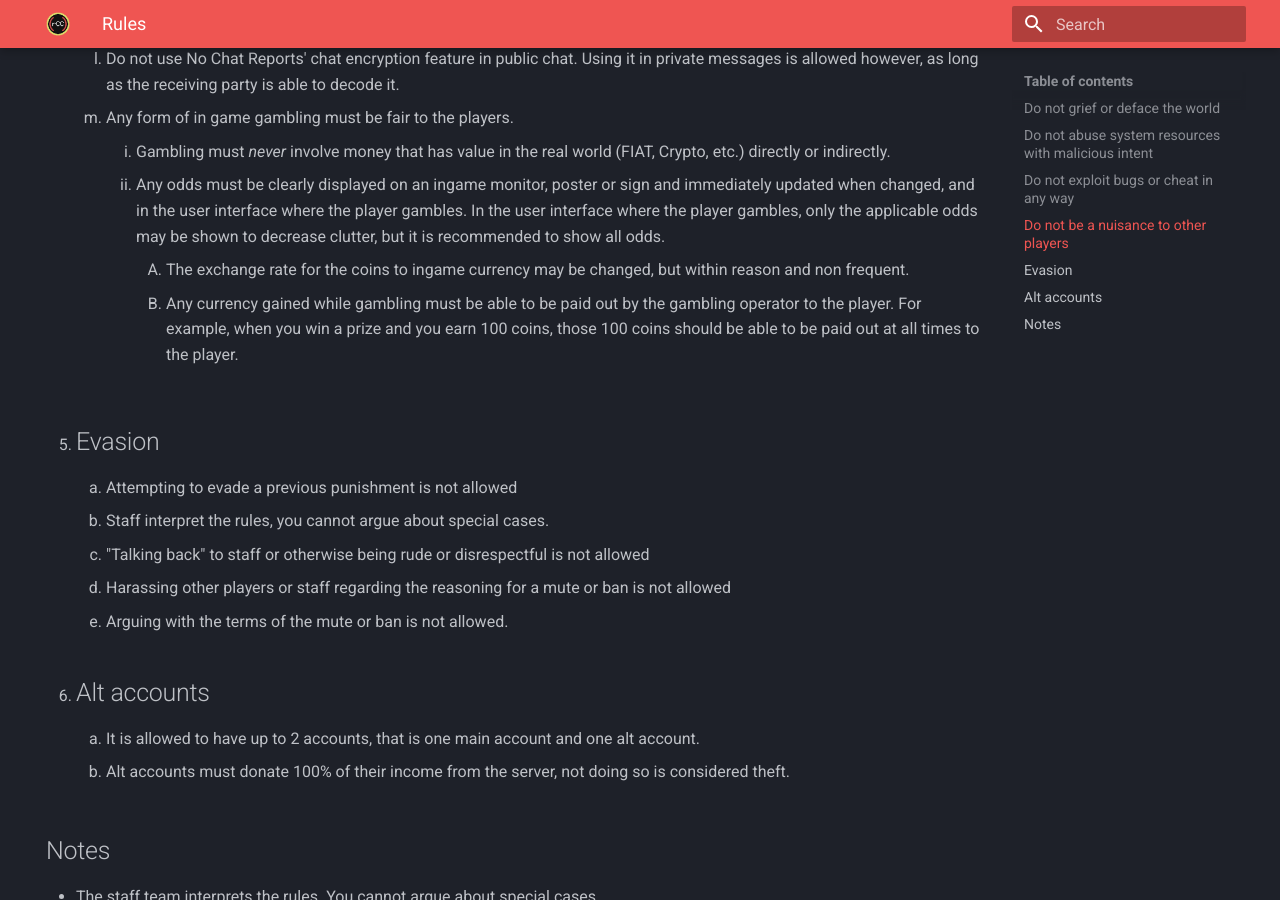
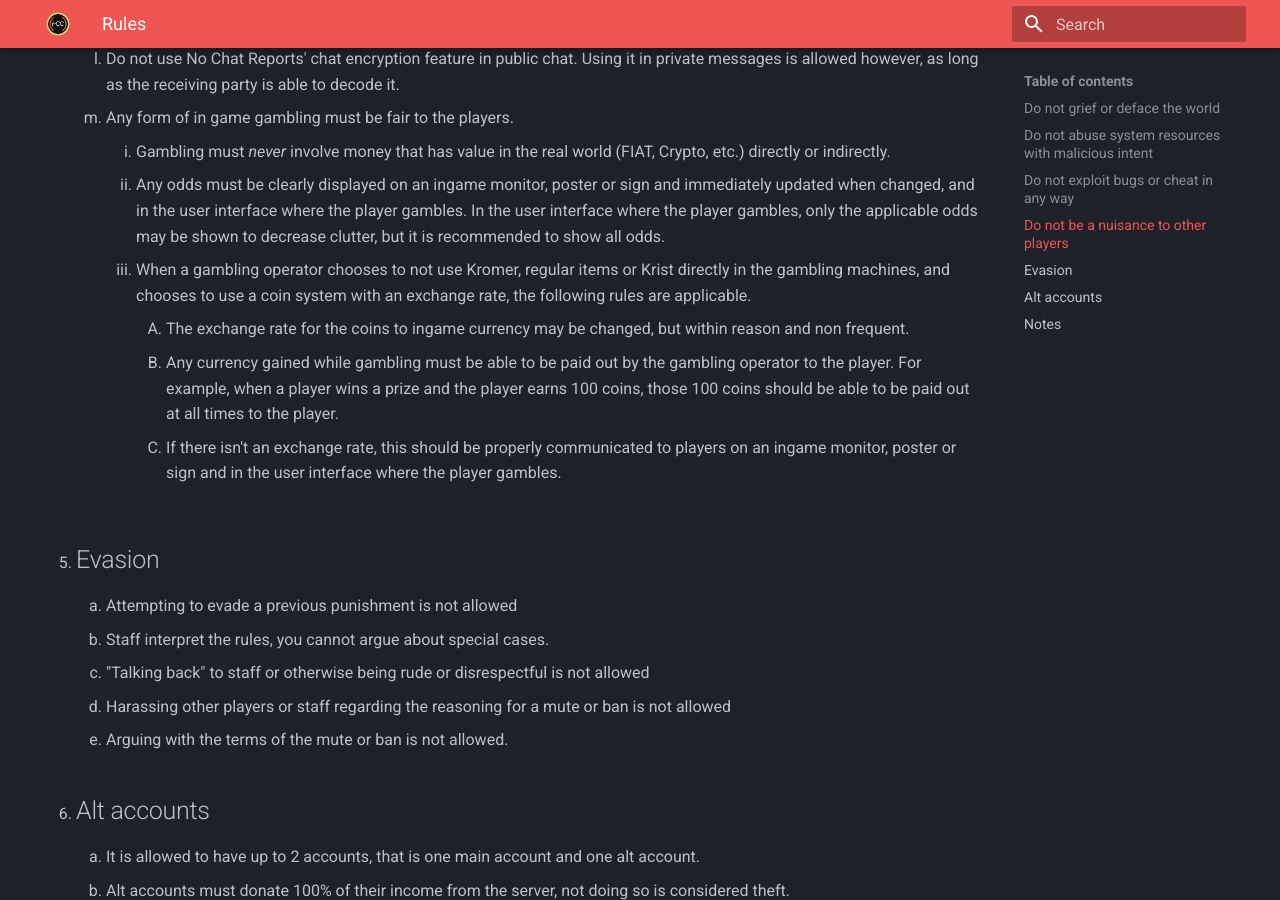
Before and after one commit to ReconnectedCC/docs, an MkDocs documentation site: the page built from docs/rules.md, in a window 1280 px wide and 900 px high, scrolled down 2182 px. Built offline with MkDocs 1.6.1 and Material for MkDocs 9.7.7, drawn with Linux system fonts in a browser that asks for light colours.

Commit message:
allow the lack of an exchange system if properly communicated

```diff
--- a/docs/rules.md
+++ b/docs/rules.md
@@ -52,8 +52,10 @@ hide:
     13. Any form of in game gambling must be fair to the players.
         1. Gambling must *never* involve money that has value in the real world (FIAT, Crypto, etc.) directly or indirectly.
         2. Any odds must be clearly displayed on an ingame monitor, poster or sign and immediately updated when changed, and in the user interface where the player gambles. In the user interface where the player gambles, only the applicable odds may be shown to decrease clutter, but it is recommended to show all odds.
+        3. When a gambling operator chooses to not use Kromer, regular items or Krist directly in the gambling machines, and chooses to use a coin system with an exchange rate, the following rules are applicable.
             1. The exchange rate for the coins to ingame currency may be changed, but within reason and non frequent.
-            2. Any currency gained while gambling must be able to be paid out by the gambling operator to the player. For example, when you win a prize and you earn 100 coins, those 100 coins should be able to be paid out at all times to the player.
+            2. Any currency gained while gambling must be able to be paid out by the gambling operator to the player. For example, when a player wins a prize and the player earns 100 coins, those 100 coins should be able to be paid out at all times to the player.
+            3. If there isn't an exchange rate, this should be properly communicated to players on an ingame monitor, poster or sign and in the user interface where the player gambles.
 5.  ## Evasion
     1.  Attempting to evade a previous punishment is not allowed
     2.  Staff interpret the rules, you cannot argue about special cases.
```
